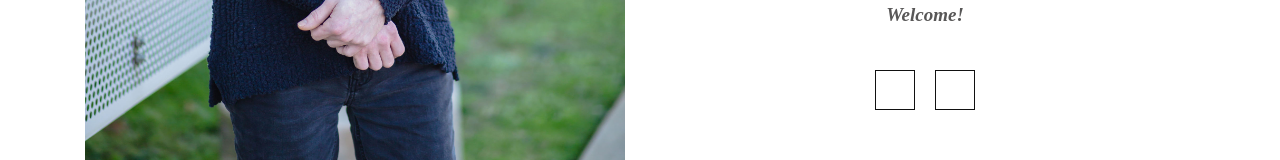
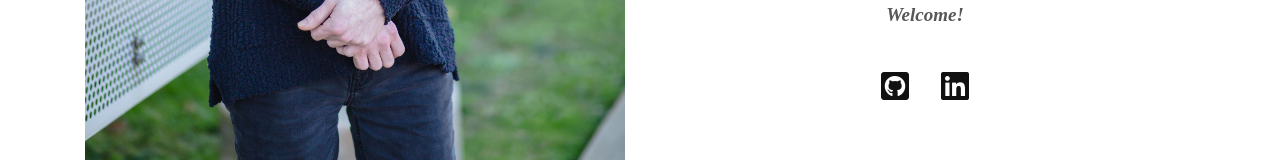
Before and after one commit to ramonaspence/portfolio-v2, a React (Create React App) app: page / in a window 1280 px wide. Shown: the part 678-838 px from the top of the page. Built offline with nearby package versions, Linux system fonts and the light colour scheme.

Commit message:
updated all fa icons

```diff
--- a/public/index.html
+++ b/public/index.html
@@ -29,7 +29,7 @@
       work correctly both with client-side routing and a non-root public URL.
       Learn how to configure a non-root public URL by running `npm run build`.
     -->
-    <title>Portfolio</title>
+    <title>Ramona Spence Portfolio</title>
   </head>
   <body>
     <noscript>You need to enable JavaScript to run this app.</noscript>
--- a/src/App.css
+++ b/src/App.css
@@ -46,20 +46,18 @@ a {
 }
 
 .social a i{
-	height: 40px;
-	width: 40px;
-	border: 1px solid #111;
-	line-height: 40px;
-	margin: 0 10px;
+	position: relative;
+	left: 1rem;
+	margin-right: 2rem;
 	color: #111;
-	font-size: 20px;
-	padding-bottom: 20px;
+	font-size: 2rem;
+
 	}
 
 .social a:hover i{
-	color: #fff;
+	color: #bb9e7d;
 	border-color: #bb9e7d;
-	background-color: #bb9e7d;
+	background-color: #fff;
 	}
 
 
--- a/src/components/index.js
+++ b/src/components/index.js
@@ -24,9 +24,9 @@ class Index extends Component {
                 </p>
 
                 <div className="social">
-                    <a href="https://github.com/ramonaspence"><i className="fa fa-github-square" aria-hidden="true"></i></a>
+                    <a href="https://github.com/ramonaspence"><i class="fab fa-github-square"></i></a>
 
-                    <a href="https://www.linkedin.com/in/ramona-spence-ba606a18a/"><i className="fa fa-linkedin" aria-hidden="true"></i></a>
+                    <a href="https://www.linkedin.com/in/ramona-spence-ba606a18a/"><i class="fab fa-linkedin"></i></a>
                 </div>
             </div>
         </div>
```
